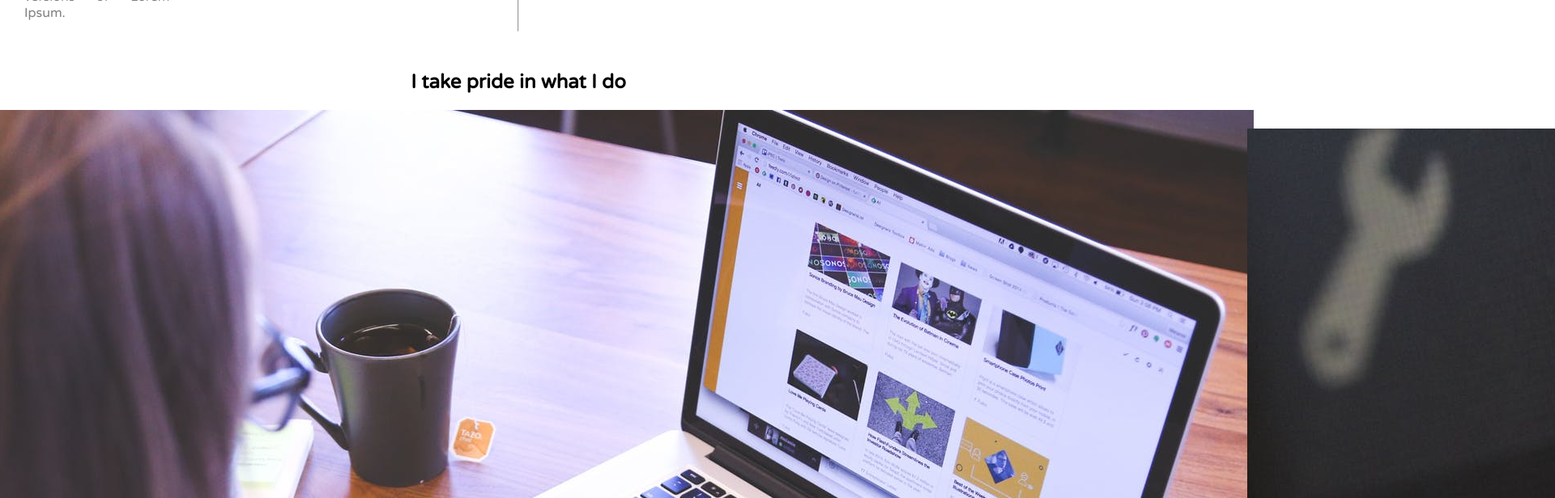
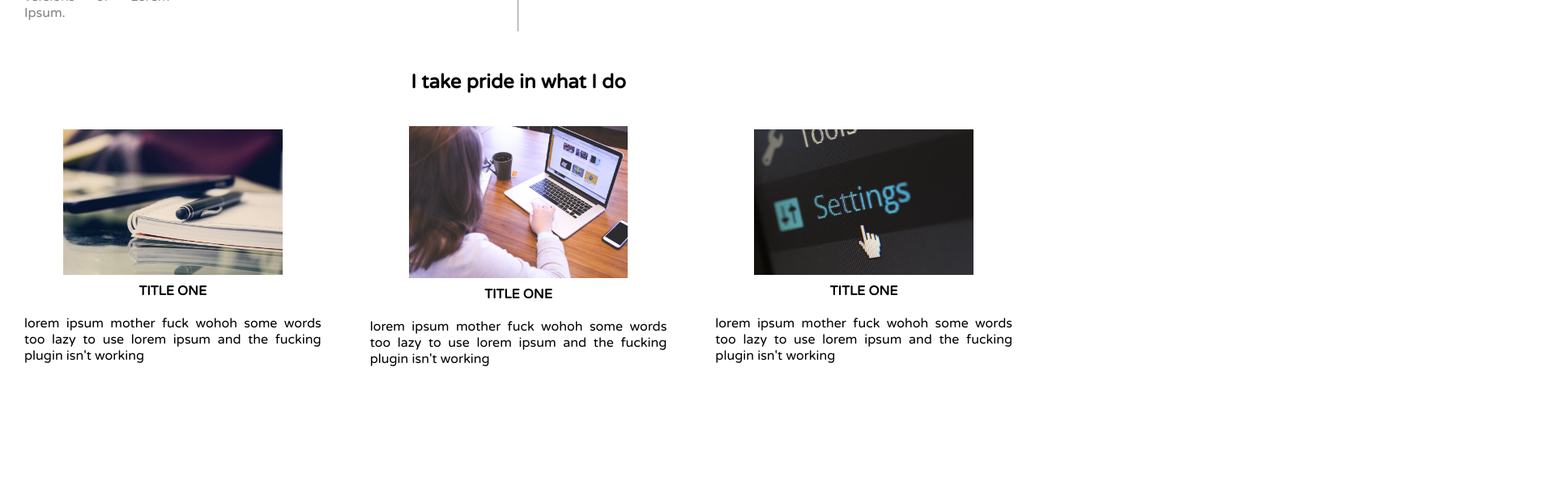
Before and after one commit to Zeus3hd/ahdhani, a React (Create React App) app: page / in a window 1280 px wide. Shown: the part 1680-2296 px from the top of the page at 81% size, 1920 px wide, since content can reach past the window. After the commit the page ends 2164 px from the top, so only its background shows below. Built offline with nearby package versions, Linux system fonts and the light colour scheme.

Commit message:
project layout

```diff
--- a/src/App.css
+++ b/src/App.css
@@ -175,4 +175,21 @@ a {
   align-content: center;
   width: 33%;
   align-items: center;
+  justify-content: center;
+  flex-direction: column;
+  text-align: justify;
+  margin: 10px;
+  padding: 10px;
 }
+.projects-container div strong {
+  margin: 5px;
+  padding: 5px;
+}
+.projects-container div p {
+  margin: 5px;
+  padding: 5px;
+}
+
+.projects-container div img {
+  width: 70%;
+}
--- a/src/components/Projects.js
+++ b/src/components/Projects.js
@@ -6,12 +6,27 @@ const Projects = () => (
     <div className="projects-container">
       <div id="project1">
         <img src={require("../assets/imgs/project1.jpeg")} />
+        <strong>TITLE ONE</strong>
+        <p>
+          lorem ipsum mother fuck wohoh some words too lazy to use lorem ipsum
+          and the fucking plugin isn't working
+        </p>
       </div>
       <div id="project2">
         <img src={require("../assets/imgs/project2.jpg")} />
+        <strong>TITLE ONE</strong>
+        <p>
+          lorem ipsum mother fuck wohoh some words too lazy to use lorem ipsum
+          and the fucking plugin isn't working
+        </p>
       </div>
       <div id="project3">
         <img src={require("../assets/imgs/project3.jpeg")} />
+        <strong>TITLE ONE</strong>
+        <p>
+          lorem ipsum mother fuck wohoh some words too lazy to use lorem ipsum
+          and the fucking plugin isn't working
+        </p>
       </div>
     </div>
   </div>
```
